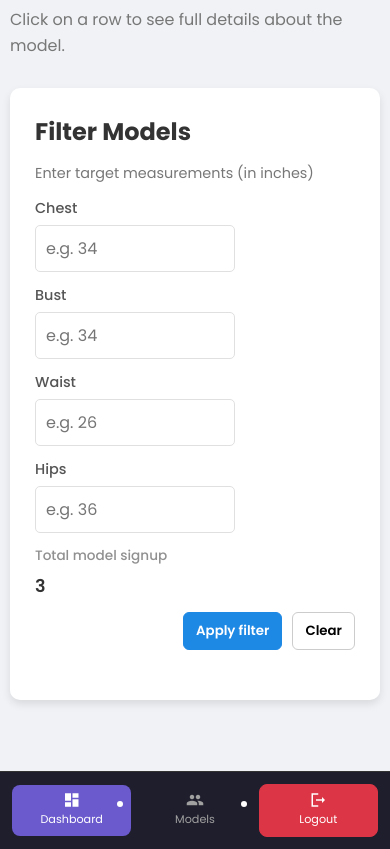
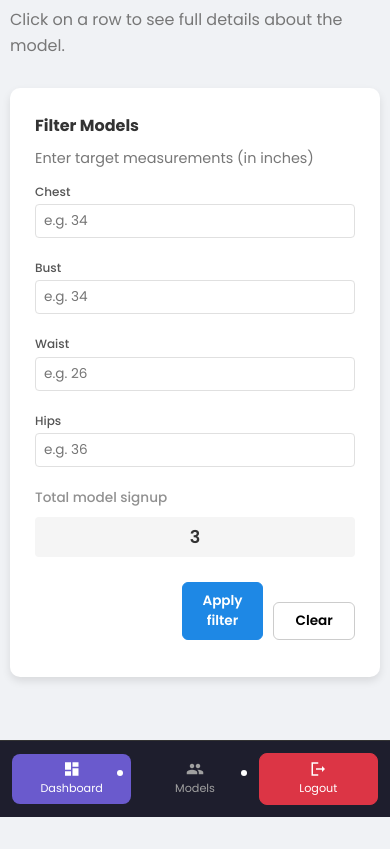
Before and after one commit to voodomamajuju/nikhilgajare, a website: page admin.html in a window 390 px wide. Shown: the part 69-918 px from the top of the page. After the commit the page ends 886 px from the top, so only its background shows below. Drawn offline with Linux system fonts and the light colour scheme; a script that the page names is missing.

Commit message:
Optimize admin page mobile layout - reduce clutter in filter section and results area

```diff
--- a/admin.css
+++ b/admin.css
@@ -529,6 +529,86 @@ body {
         width: 100%;
     }
 
+    /* Filter section mobile optimization */
+    .model-finder {
+        margin-bottom: 1rem;
+    }
+
+    .model-finder h2 {
+        font-size: 1.1rem;
+        margin-bottom: 0.5rem;
+    }
+
+    .model-finder p {
+        font-size: 0.8rem;
+        margin-bottom: 0.75rem;
+    }
+
+    .filter-controls {
+        gap: 10px;
+        margin-bottom: 15px;
+    }
+
+    .input-group {
+        width: calc(50% - 5px);
+        min-width: 0;
+    }
+
+    .input-group label {
+        font-size: 0.8rem;
+        margin-bottom: 3px;
+    }
+
+    .input-group input {
+        width: 100%;
+        padding: 8px;
+        font-size: 0.9rem;
+        border-radius: 4px;
+    }
+
+    .controls-row {
+        flex-direction: column;
+        gap: 10px;
+        align-items: stretch;
+    }
+
+    .controls-row > div:last-child {
+        display: flex;
+        gap: 8px;
+        justify-content: center;
+        margin-top: 5px;
+    }
+
+    .clear-btn {
+        padding: 8px 16px;
+        font-size: 0.9rem;
+        flex: 1;
+        max-width: 120px;
+    }
+
+    #totalCount {
+        font-size: 1rem;
+        text-align: center;
+        padding: 8px;
+        background: #f5f5f5;
+        border-radius: 4px;
+        margin-top: 5px;
+    }
+
+    /* Message area optimization */
+    #messageArea {
+        margin: 12px 0;
+        padding: 8px 12px;
+        border-radius: 4px;
+        font-size: 0.85rem;
+        line-height: 1.4;
+    }
+
+    /* Results container optimization */
+    .table-container {
+        margin-top: 1rem;
+    }
+
     .responsive-table {
         font-size: 0.85rem;
     }
@@ -586,6 +666,62 @@ body {
     .search-container input {
         font-size: 0.9rem;
         padding: 0.75rem;
+    }
+
+    /* Extra compact filter section for small phones */
+    .model-finder h2 {
+        font-size: 1rem;
+    }
+
+    .model-finder p {
+        font-size: 0.75rem;
+        margin-bottom: 0.5rem;
+    }
+
+    .filter-controls {
+        gap: 8px;
+        margin-bottom: 12px;
+    }
+
+    .input-group {
+        width: 100%;
+        margin-bottom: 8px;
+    }
+
+    .input-group label {
+        font-size: 0.75rem;
+    }
+
+    .input-group input {
+        padding: 6px 8px;
+        font-size: 0.85rem;
+    }
+
+    .controls-row {
+        gap: 8px;
+    }
+
+    .clear-btn {
+        padding: 6px 12px;
+        font-size: 0.85rem;
+        max-width: 100px;
+    }
+
+    #totalCount {
+        font-size: 0.9rem;
+        padding: 6px;
+    }
+
+    /* Message area optimization for small phones */
+    #messageArea {
+        margin: 8px 0;
+        padding: 6px 8px;
+        font-size: 0.8rem;
+    }
+
+    /* Results container optimization for small phones */
+    .table-container {
+        margin-top: 0.75rem;
     }
 
     .responsive-table {
```
